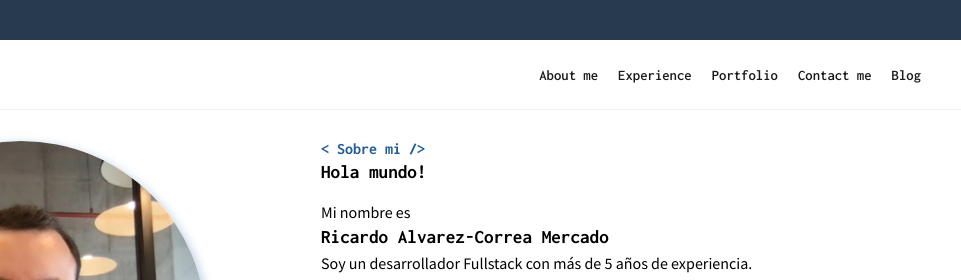
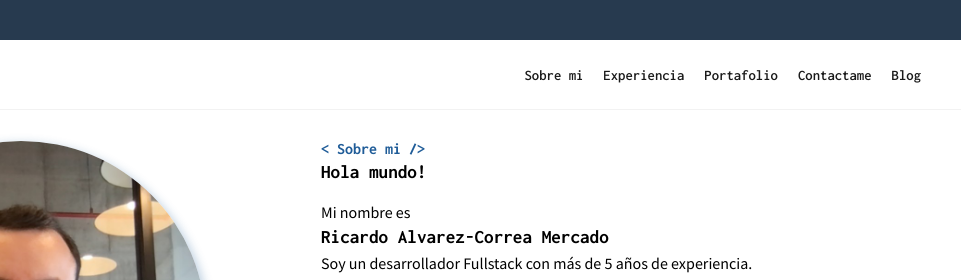
Before and after one commit to rialco/portfolio-astro, an Astro site: page / in a window 1280 px wide. Shown: the top 280 px of the page, 319-1280 px from the left. Built offline with nearby package versions, Linux system fonts and the light colour scheme; Astro itself is replaced by a stand-in of ours.

Commit message:
refactor: nav names

```diff
--- a/src/components/Navbar.astro
+++ b/src/components/Navbar.astro
@@ -16,10 +16,10 @@ import { Icon } from 'astro-icon/components';
       </div>
       <div class='navbar-right'>
         <nav>
-          <a href='/#about'>About me</a>
-          <a href='/#experience'>Experience</a>
-          <a href='/#portfolio'>Portfolio</a>
-          <a href='/#contact'>Contact me</a>
+          <a href='/#about'>Sobre mi</a>
+          <a href='/#experience'>Experiencia</a>
+          <a href='/#portfolio'>Portafolio</a>
+          <a href='/#contact'>Contactame</a>
           <a href='/blog'>Blog</a>
         </nav>
       </div>
```
